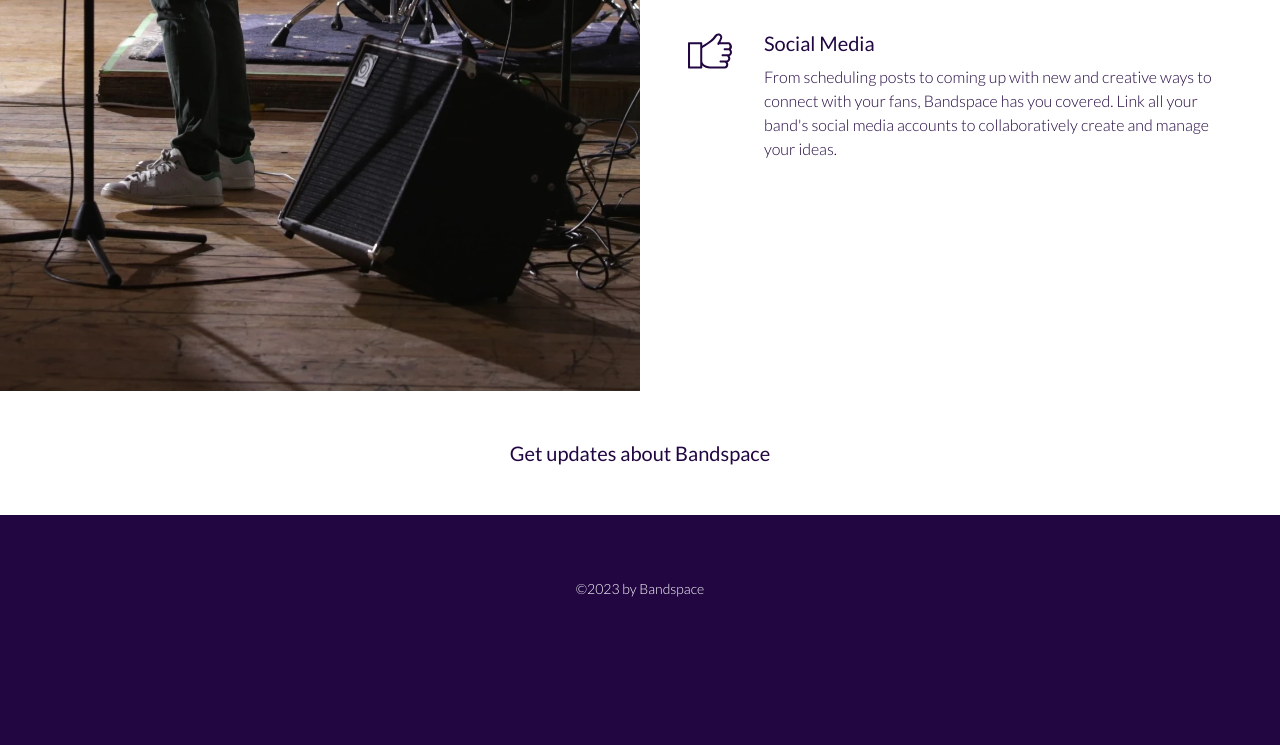
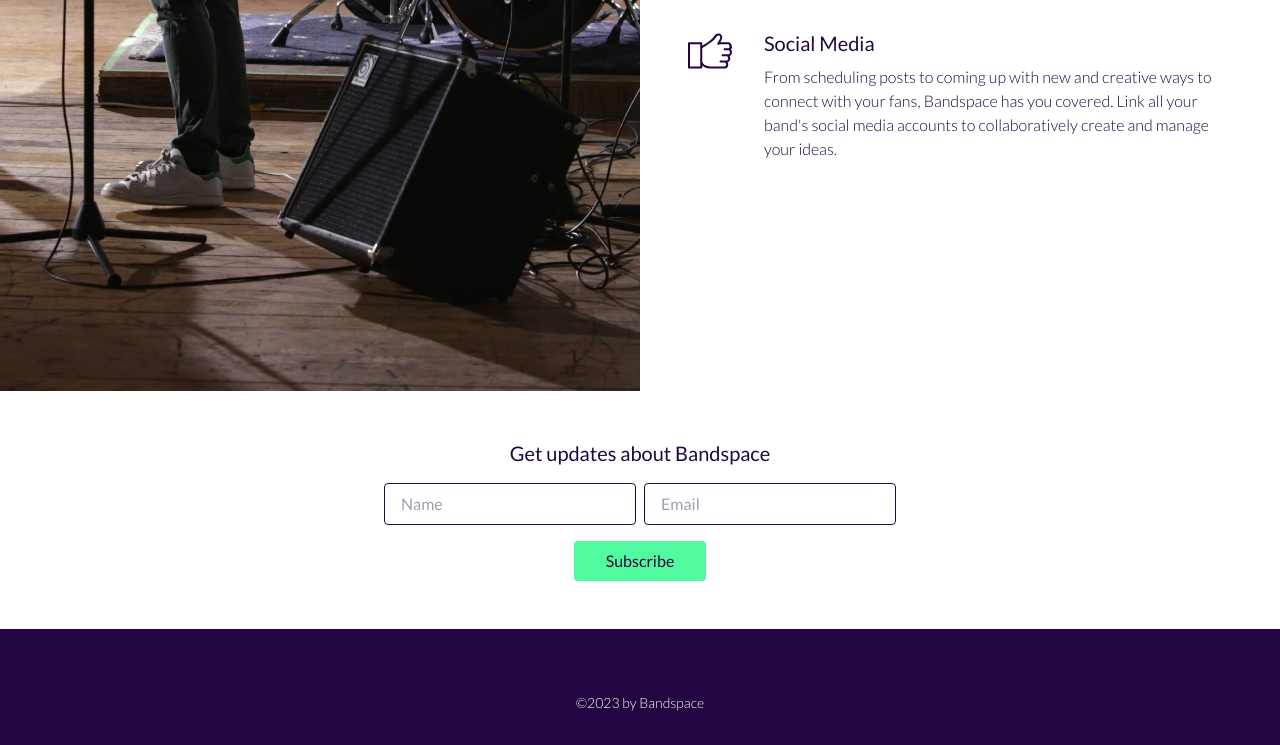
Before and after one commit to mbise1993/bandspace-static, a website: page public/index.html in a window 1280 px wide. Shown: the part 1752-2497 px from the top of the page. Before the commit the page ends 2383 px from the top, so only its background shows below. Drawn offline with Linux system fonts and the light colour scheme.

Commit message:
Add subscribe form

```diff
--- a/public/index.css
+++ b/public/index.css
@@ -22,10 +22,31 @@
   --color-accent: #51fa9f;
 }
 
-.panel {
-  @apply md:w-1/2 flex-shrink-0 flex flex-col items-center justify-center p-8 pb-12 md:p-12 md:text-center;
+@layer base {
+  *:focus-visible {
+    outline: none !important;
+    box-shadow: 0 0 3px 1px var(--color-primary);
+  }
 }
 
-.detail-item {
-  @apply flex gap-4 md:gap-8 text-left;
+@layer components {
+  .button {
+    @apply px-8 py-2 rounded bg-accent text-primary w-fit;
+  }
+
+  .detail-item {
+    @apply flex gap-4 md:gap-8 text-left;
+  }
+
+  .input {
+    @apply w-full px-4 py-2 border border-primary rounded;
+  }
+
+  .input:focus-visible {
+    box-shadow: 0 0 3px 1px var(--color-accent);
+  }
+
+  .panel {
+    @apply md:w-1/2 flex-shrink-0 flex flex-col items-center justify-center p-8 pb-12 md:p-12 md:text-center;
+  }
 }
--- a/public/index.html
+++ b/public/index.html
@@ -24,7 +24,7 @@
         <p class="font-lato-light">
           Sound useful? Subscribe to our mailing list to let us know you're interested!
         </p>
-        <a class="px-8 py-2 rounded bg-accent text-primary w-fit" href="#footer">Sign me up!</a>
+        <a class="button" href="#footer">Sign me up!</a>
       </div>
       <div class="md:w-1/2 flex-shrink-0">
         <img src="./images/band-on-stage.webp" alt="Band performing on stage" />
@@ -82,9 +82,26 @@
       </div>
     </section>
 
-    <section class="flex items-center justify-center p-12 bg-white text-primary">
+    <section class="flex flex-col items-center justify-center p-12 bg-white text-primary">
       <div class="text-xl">Get updates about Bandspace</div>
-      <!-- CONTACT FORM -->
+      <form
+        class="w-full mt-4 text-center max-w-lg"
+        action="https://fabform.io/f/deHZEj4"
+        method="POST"
+      >
+        <div class="flex flex-col md:flex-row gap-2">
+          <input
+            class="input"
+            required
+            name="name"
+            type="text"
+            autocomplete="name"
+            placeholder="Name"
+          />
+          <input class="input" required name="email" type="email" placeholder="Email" />
+        </div>
+        <button class="button mt-4" type="submit">Subscribe</button>
+      </form>
     </section>
 
     <footer id="footer" class="flex justify-center pt-16 pb-8">
```
Also changed, not shown: public/index.out.css.
